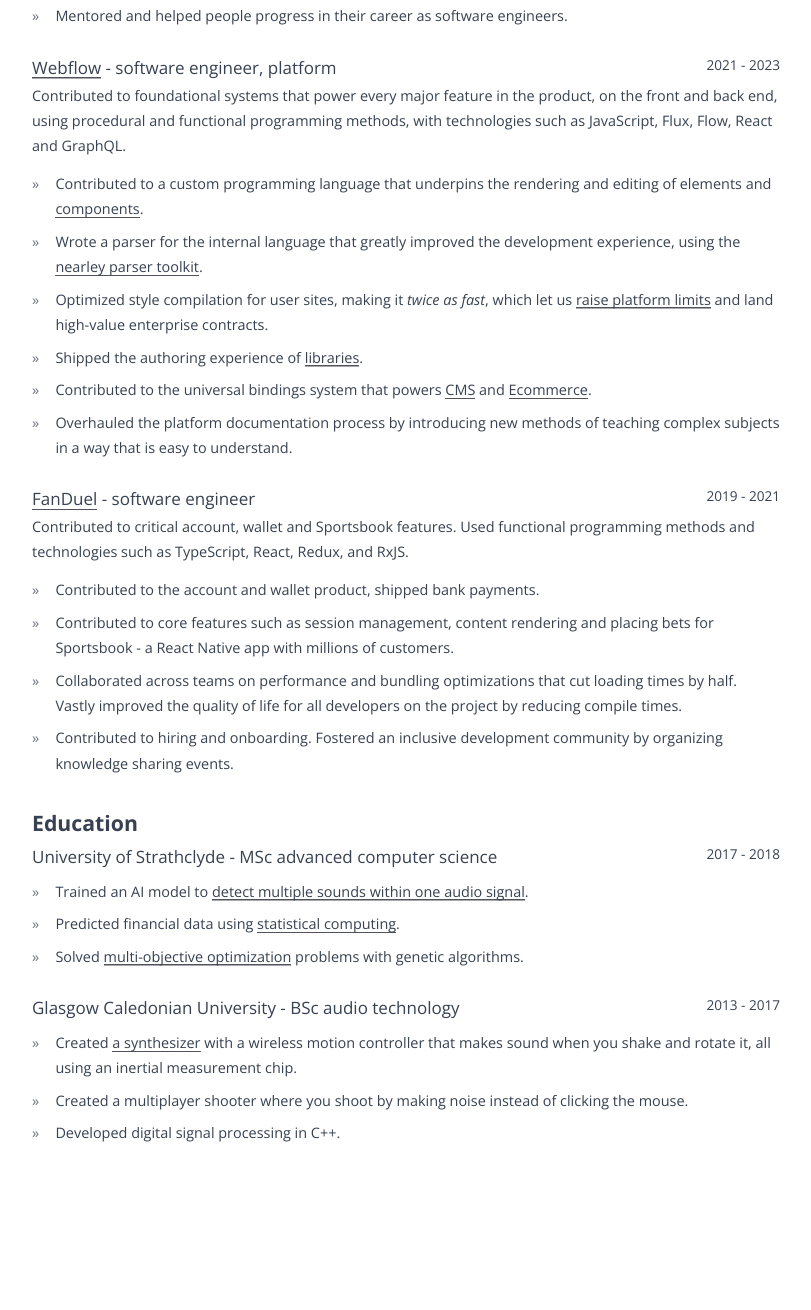
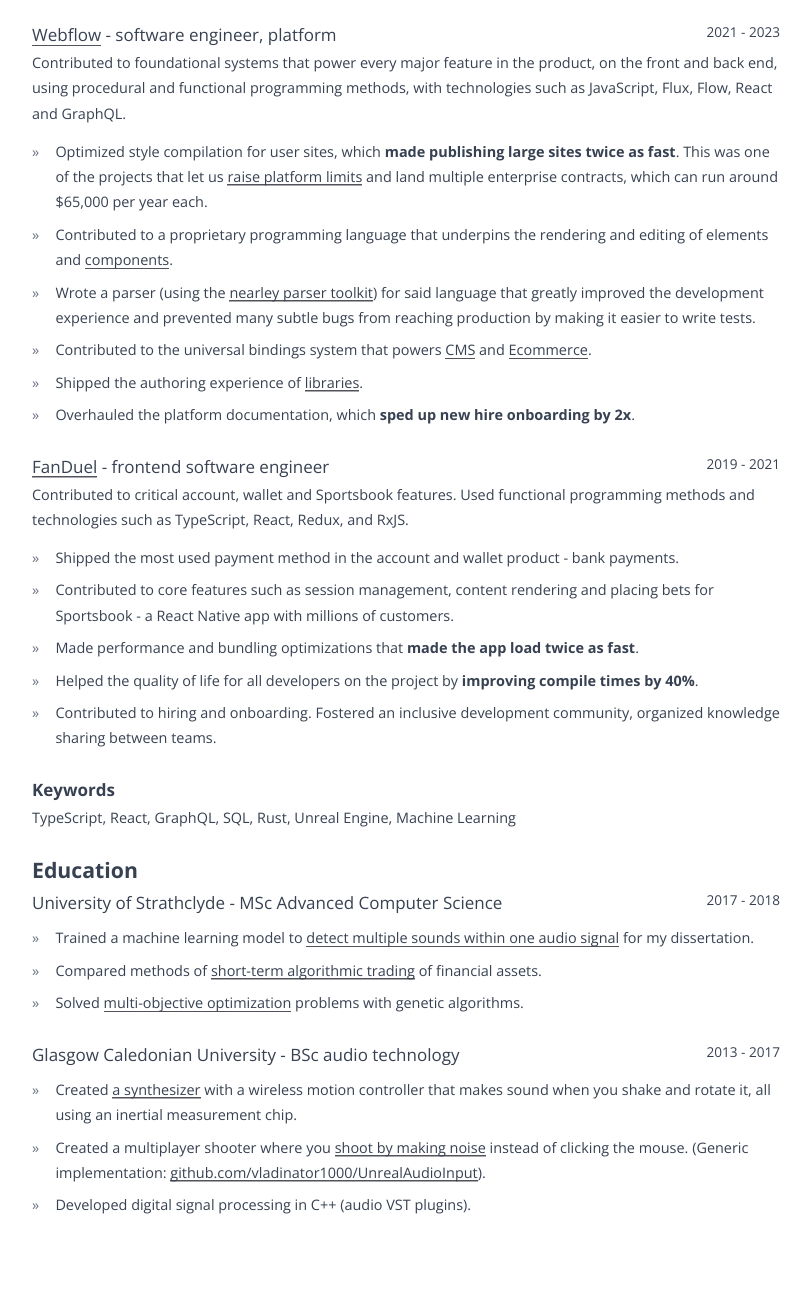
Before and after one commit to vladinator1000/blog, an Astro site: page /resume in a window 1280 px wide. Shown: the part 360-1670 px from the top of the page, without its empty margins (234-1045 px from the left). Before the commit the page ends 1598 px from the top, so only its background shows below. Built offline with nearby package versions, Linux system fonts and the light colour scheme; Astro itself is replaced by a stand-in of ours.

Commit message:
update resume

```diff
--- a/src/pages/resume.astro
+++ b/src/pages/resume.astro
@@ -23,22 +23,22 @@
           </div>
 
           <p class="mb-3">
-            Leading the development of a live music discovery and ticketing
-            service.
+            Led the development of a live music discovery and ticketing service.
           </p>
 
           <ul>
             <li>
-              Implemented <a href="https://yupty.live/pricing">Ticket Splits</a
-              >. When fans buy tickets, we send the money to artist bank
-              accounts according to a percentage they agree on.
+              Implemented <a href="https://yupty.live/pricing" target="_blank"
+                >Ticket Splits</a
+              >. When fans buy tickets, artist receive the proceeds in their
+              bank accounts, based on a split they agree on.
             </li>
             <li>
               Developed a novel visualization for the live music scene of a city
               in the form of a <a
                 href="https://user-images.githubusercontent.com/1226564/223600700-cfb41853-5fbb-4198-bbae-938dd1494b70.gif"
                 target="_blank">constellation of stars</a
-              >. Using the visualization technique <a
+              >, using <a
                 href="https://www.datacamp.com/tutorial/introduction-t-sne"
                 target="_blank">t-stochastic neighbour embedding</a
               >.
@@ -47,11 +47,6 @@
               Created systems for continuous delivery, authentication,
               permissions, database and content management. Using technologies
               such as GraphQL, TypeScript, React and Remix.
-            </li>
-
-            <li>
-              Mentored and helped people progress in their career as software
-              engineers.
             </li>
           </ul>
         </section>
@@ -74,35 +69,29 @@
 
           <ul>
             <li>
-              Contributed to a custom programming language that underpins the
-              rendering and editing of elements and <a
+              Optimized style compilation for user sites, which <b
+                >made publishing large sites twice as fast</b
+              >. This was one of the projects that let us <a
+                href="https://webflow.com/blog/increased-page-limits"
+                target="_blank">raise platform limits</a
+              > and land multiple enterprise contracts, which can run around $65,000
+              per year each.
+            </li>
+            <li>
+              Contributed to a proprietary programming language that underpins
+              the rendering and editing of elements and <a
                 href="https://university.webflow.com/lesson/components#how-to-create-a-component"
                 target="_blank">components</a
               >.
             </li>
 
             <li>
-              Wrote a parser for the internal language that greatly improved the
-              development experience, using the <a
+              Wrote a parser (using the <a
                 href="https://nearley.js.org"
                 target="_blank">nearley parser toolkit</a
-              >.
-            </li>
-
-            <li>
-              Optimized style compilation for user sites, making it <i
-                >twice as fast</i
-              >, which let us <a
-                href="https://webflow.com/blog/increased-page-limits"
-                target="_blank">raise platform limits</a
-              > and land high-value enterprise contracts.
-            </li>
-
-            <li>
-              Shipped the authoring experience of <a
-                href="https://webflow.com/libraries"
-                target="_blank">libraries</a
-              >.
+              >) for said language that greatly improved the development
+              experience and prevented many subtle bugs from reaching production
+              by making it easier to write tests.
             </li>
 
             <li>
@@ -113,9 +102,15 @@
             </li>
 
             <li>
-              Overhauled the platform documentation process by introducing new
-              methods of teaching complex subjects in a way that is easy to
-              understand.
+              Shipped the authoring experience of <a
+                href="https://webflow.com/libraries"
+                target="_blank">libraries</a
+              >.
+            </li>
+            <li>
+              Overhauled the platform documentation, which <b
+                >sped up new hire onboarding by 2x</b
+              >.
             </li>
           </ul>
         </section>
@@ -123,8 +118,8 @@
         <section>
           <div class="flex justify-between">
             <h2>
-              <a href="https://fanduel.com" target="_blank">FanDuel</a> - software
-              engineer
+              <a href="https://fanduel.com" target="_blank">FanDuel</a> - frontend
+              software engineer
             </h2>
             <small>2019 - 2021</small>
           </div>
@@ -137,8 +132,8 @@
 
           <ul>
             <li>
-              Contributed to the account and wallet product, shipped bank
-              payments.
+              Shipped the most used payment method in the account and wallet
+              product - bank payments.
             </li>
             <li>
               Contributed to core features such as session management, content
@@ -146,16 +141,28 @@
               with millions of customers.
             </li>
             <li>
-              Collaborated across teams on performance and bundling
-              optimizations that cut loading times by half. Vastly improved the
-              quality of life for all developers on the project by reducing
-              compile times.
+              Made performance and bundling optimizations that <b
+                >made the app load twice as fast</b
+              >.
+            </li>
+            <li>
+              Helped the quality of life for all developers on the project by <b
+                >improving compile times by 40%</b
+              >.
             </li>
             <li>
               Contributed to hiring and onboarding. Fostered an inclusive
-              development community by organizing knowledge sharing events.
+              development community, organized knowledge sharing between teams.
             </li>
           </ul>
+        </section>
+
+        <section>
+          <h2><b>Keywords</b></h2>
+          <p>
+            TypeScript, React, GraphQL, SQL, Rust, Unreal Engine, Machine
+            Learning
+          </p>
         </section>
       </div>
     </div>
@@ -165,21 +172,23 @@
       <div id="education-content" class="grid gap-4">
         <section>
           <div class="flex justify-between">
-            <h2>University of Strathclyde - MSc advanced computer science</h2>
+            <h2>University of Strathclyde - MSc Advanced Computer Science</h2>
             <small>2017 - 2018</small>
           </div>
 
           <ul>
             <li>
-              Trained an AI model to <a
+              Trained a machine learning model to <a
                 href="https://docs.google.com/document/d/1NQIByjKZk5kXNa86-8UiqPb0eF6DONWt7j0ZVE6GASg/edit?usp=sharing"
+                target="_blank"
                 >detect multiple sounds within one audio signal</a
-              >.
+              > for my dissertation.
             </li>
             <li>
-              Predicted financial data using <a
-                href="https://www.r-project.org/">statistical computing</a
-              >.
+              Compared methods of <a
+                href="https://github.com/vladinator1000/algorithmic-trading"
+                >short-term algorithmic trading</a
+              > of financial assets.
             </li>
             <li>
               Solved <a
@@ -204,10 +213,18 @@
               and rotate it, all using an inertial measurement chip.
             </li>
             <li>
-              Created a multiplayer shooter where you shoot by making noise
-              instead of clicking the mouse.
+              Created a multiplayer shooter where you <a
+                href="https://www.youtube.com/shorts/K5uPdCmERDc"
+                target="_blank">shoot by making noise</a
+              >
+              instead of clicking the mouse. (Generic implementation: <a
+                href="https://github.com/vladinator1000/UnrealAudioInput/blob/main/Plugins/AudioInput/Source/AudioInput/Private/AudioInputSubsystem.cpp"
+                target="_blank">github.com/vladinator1000/UnrealAudioInput</a
+              >).
             </li>
-            <li>Developed digital signal processing in C++.</li>
+            <li>
+              Developed digital signal processing in C++ (audio VST plugins).
+            </li>
           </ul>
         </section>
       </div>
```
